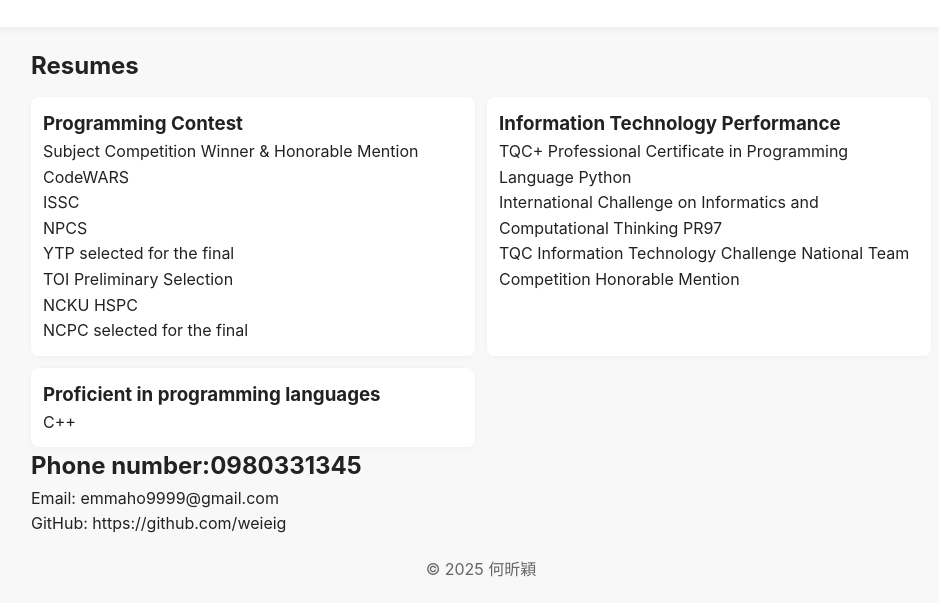
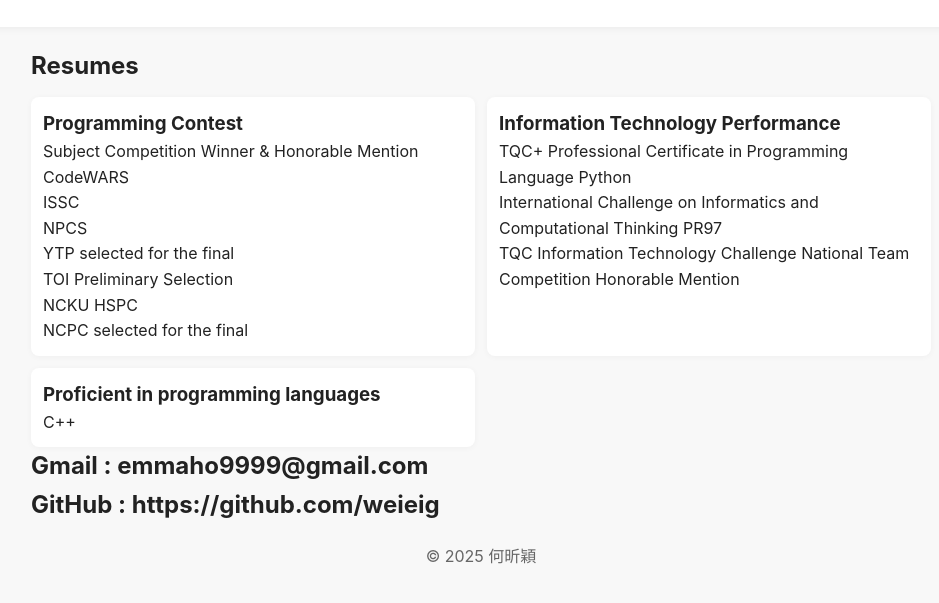
Before and after one commit to weieig/portfolio-Emma, a plain HTML site: page index.html in a window 1280 px wide. Shown: the part 262-865 px from the top of the page, without its empty margins (159-1098 px from the left). Drawn offline with Linux system fonts and the light colour scheme.

```diff
--- a/index.html
+++ b/index.html
@@ -48,9 +48,8 @@
     </section>
 
     <section id="contact">
-      <h2>Phone number:0980331345</h2>
-      <p>Email: emmaho9999@gmail.com</p>
-      <p>GitHub: https://github.com/weieig</p>
+      <h2>Gmail : emmaho9999@gmail.com</h2>
+      <h2>GitHub : https://github.com/weieig</h2>
     </section>
   </main>
 
```
